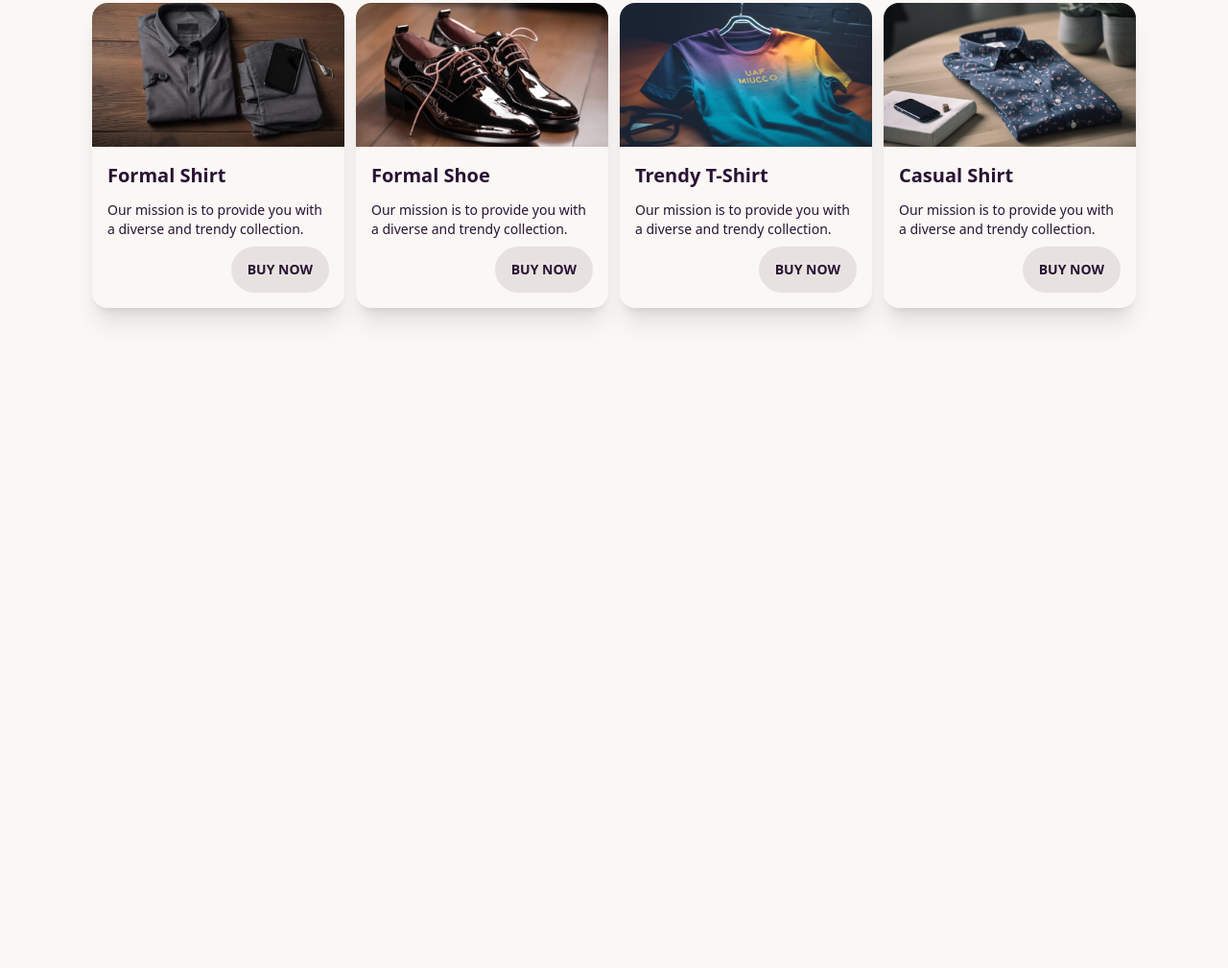
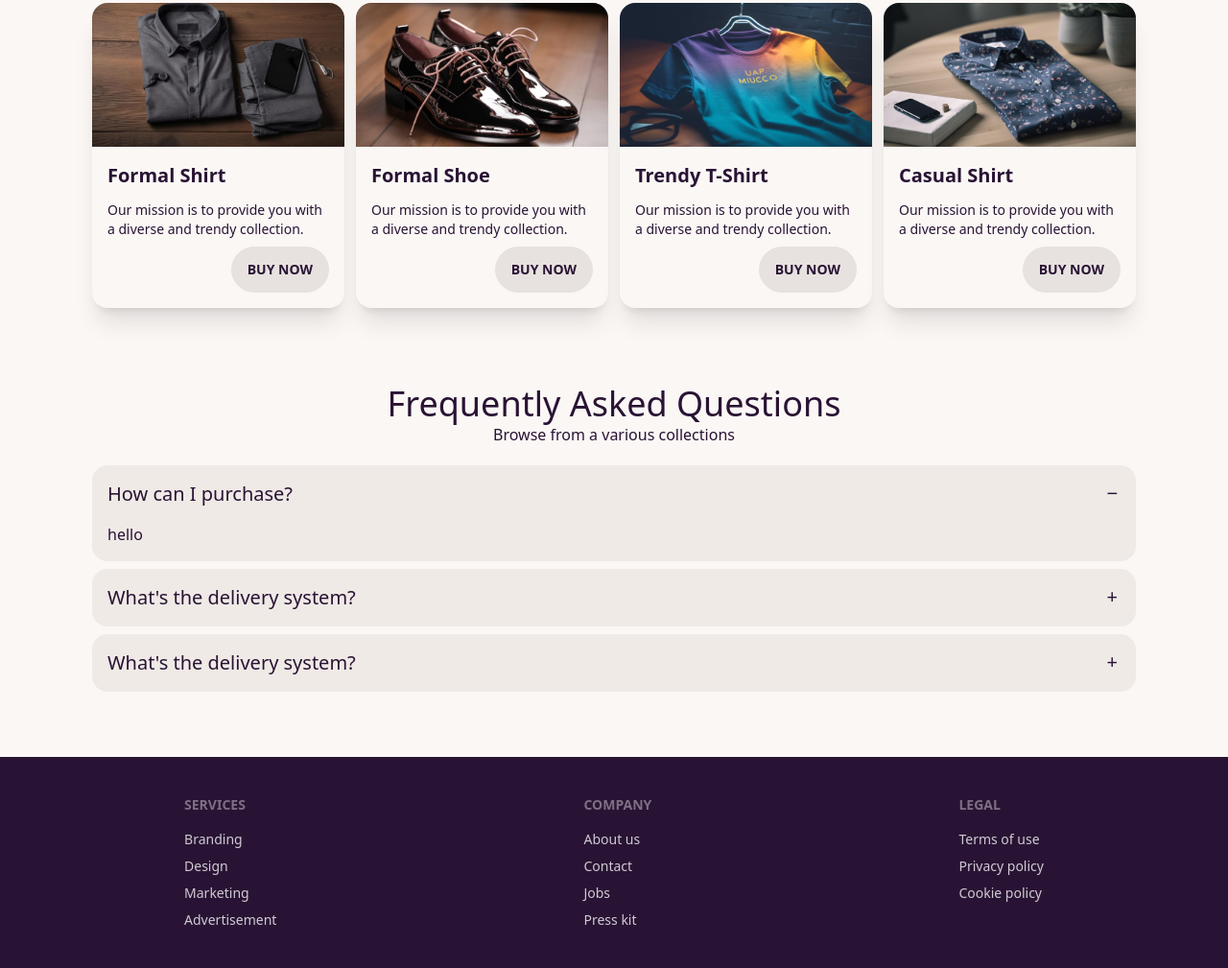
Before and after one commit to humayraislam/daisyman, a plain HTML site: page index.html in a window 1280 px wide. Shown: the part 2078-3087 px from the top of the page at 96% size. Before the commit the page ends 2459 px from the top, so only its background shows below. Drawn offline with nearby package versions, Linux system fonts and the light colour scheme.

Commit message:
added footer

```diff
--- a/index.html
+++ b/index.html
@@ -156,7 +156,7 @@
             </div>
 
             <!-- card more -->
-            <div class="grid md:grid-cols-2 lg:grid-cols-4 gap-3">
+            <div class="grid md:grid-cols-2 lg:grid-cols-4 gap-3 mb-20">
                 <div class="card card-compact bg-base-100 shadow-xl">
                     <figure><img src="./images/elegant-businessman-attire-hangs-modern-closet-generated-by-ai_188544-15312.avif" alt="Shoes" /></figure>
                     <div class="card-body">
@@ -201,7 +201,71 @@
                     </div>
                   </div>
             </div>
+
+            <!-- faq header -->
+            <div class="text-center pb-5">
+              <h1 class="text-4xl">Frequently Asked Questions</h1>
+              <p>Browse from a various collections
+              </p>
+          </div>
+
+          <!-- fAQ -->
+
+        <div class="">
+          <div class="collapse collapse-plus bg-base-200 mb-2">
+            <input type="radio" name="my-accordion-3" checked="checked" />
+            <div class="collapse-title text-xl font-medium">
+              How can I purchase?
+            </div>
+            <div class="collapse-content">
+              <p>hello</p>
+            </div>
+          </div>
+          <div class="collapse collapse-plus bg-base-200 mb-2">
+            <input type="radio" name="my-accordion-3" />
+            <div class="collapse-title text-xl font-medium">
+              What's the delivery system?
+            </div>
+            <div class="collapse-content">
+              <p>hello</p>
+            </div>
+          </div>
+          <div class="collapse collapse-plus bg-base-200 mb-2">
+            <input type="radio" name="my-accordion-3" />
+            <div class="collapse-title text-xl font-medium">
+              What's the delivery system?
+            </div>
+            <div class="collapse-content">
+              <p>hello</p>
+            </div>
+          </div>
+        </div>
     </main>
-    <footer></footer>
+          <!-- footer -->
+
+          <footer class="footer p-10 bg-base-200 text-base-content mx-auto justify-around bg-neutral text-neutral-content">
+            <nav>
+              <header class="footer-title">Services</header>
+              <a class="link link-hover">Branding</a>
+              <a class="link link-hover">Design</a>
+              <a class="link link-hover">Marketing</a>
+              <a class="link link-hover">Advertisement</a>
+            </nav>
+            <nav>
+              <header class="footer-title">Company</header>
+              <a class="link link-hover">About us</a>
+              <a class="link link-hover">Contact</a>
+              <a class="link link-hover">Jobs</a>
+              <a class="link link-hover">Press kit</a>
+            </nav>
+            <nav>
+              <header class="footer-title">Legal</header>
+              <a class="link link-hover">Terms of use</a>
+              <a class="link link-hover">Privacy policy</a>
+              <a class="link link-hover">Cookie policy</a>
+            </nav>
+          </footer>
+
+
 </body>
 </html>
```
